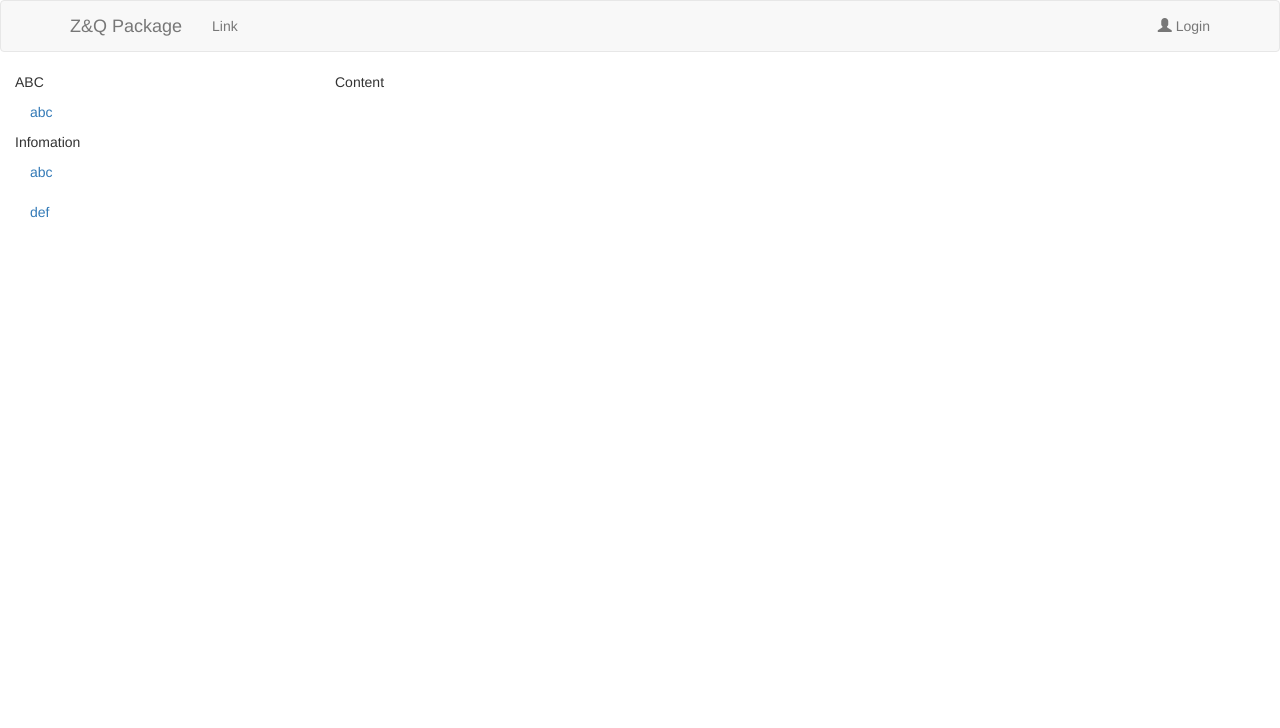
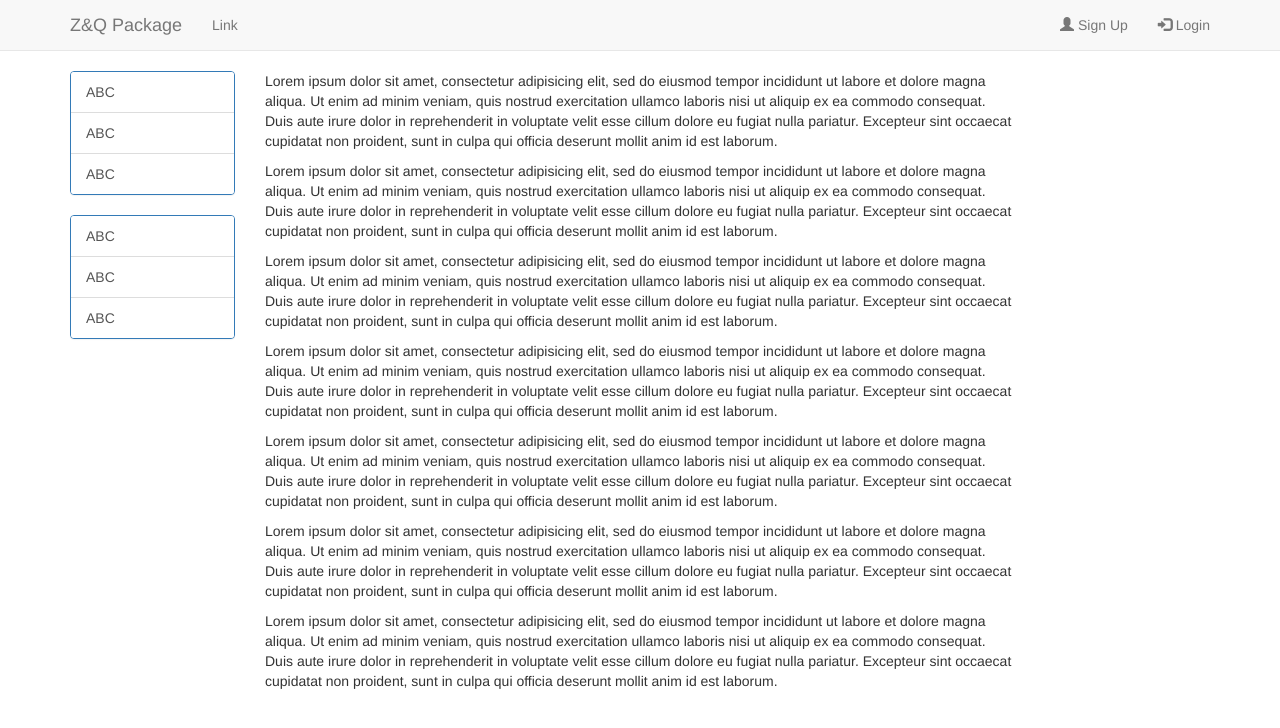
Before and after one commit to chuan137/oz-website, a React app: page / in a window 1280 px wide. Shown: the top 728 px of the page. Built offline with nearby package versions, Linux system fonts and the light colour scheme.

Commit message:
DEV site header, navigation bar

```diff
--- a/app/App.jsx
+++ b/app/App.jsx
@@ -1,60 +1,49 @@
 import React from 'react';
-import { Nav, NavItem, Navbar } from 'react-bootstrap';
 import { Grid, Row, Col } from 'react-bootstrap';
-import { Button } from 'react-bootstrap';
+import { PanelGroup, Panel, ListGroup, ListGroupItem } from 'react-bootstrap'
+
+import SiteHeader from './components/SiteHeader.jsx';
 
 export default class App extends React.Component {
   render() {
     return (
       <div>
-        <Navbar>
-          <Navbar.Header>
-            <Navbar.Brand>
-              <a ref="#">Z&Q Package</a>
-            </Navbar.Brand>
-          </Navbar.Header>
-            <Nav>
-              <NavItem>
-                Link
-              </NavItem>
-            </Nav>
-            <Nav pullRight={true}>
-              <NavItem>
-                 <span className="glyphicon glyphicon-user"></span> Login
-              </NavItem>
-            </Nav>
-        </Navbar>
 
-        <Grid fluid={true}>
+        <SiteHeader />
+        <Grid fluid={false}>
           <Row>
+            <Col md={2}>
+              <Panel header="Chu Dan" bsStyle="primary">
+                <ListGroup fill>
+                  <ListGroupItem href="#">ABC</ListGroupItem>
+                  <ListGroupItem href="#">ABC</ListGroupItem>
+                  <ListGroupItem href="#">ABC</ListGroupItem>
+                </ListGroup>
+              </Panel>
 
-            <Col md={3}  componentClass={'aside'}>
-              <div className='sidebar-nav'>
-                <Nav>
-                  <div className='sidebar-divider'>
-                    ABC
-                  </div>
-                  <NavItem>
-                    abc
-                  </NavItem>
+              <Panel header="Chu Dan 2" bsStyle="primary">
+                <ListGroup fill>
+                  <ListGroupItem href="#">ABC</ListGroupItem>
+                  <ListGroupItem href="#">ABC</ListGroupItem>
+                  <ListGroupItem href="#">ABC</ListGroupItem>
+                </ListGroup>
+              </Panel>
+            </Col>
 
-                  <div className='sidebar-divider'>
-                    Infomation
-                  </div>
-                  <NavItem> abc </NavItem>
-                  <NavItem> def </NavItem>
-                </Nav>
-
-              </div>
-            </Col>
             <Col md={8}>
-              Content
+              <p> Lorem ipsum dolor sit amet, consectetur adipisicing elit, sed do eiusmod tempor incididunt ut labore et dolore magna aliqua. Ut enim ad minim veniam, quis nostrud exercitation ullamco laboris nisi ut aliquip ex ea commodo consequat. Duis aute irure dolor in reprehenderit in voluptate velit esse cillum dolore eu fugiat nulla pariatur. Excepteur sint occaecat cupidatat non proident, sunt in culpa qui officia deserunt mollit anim id est laborum. </p>
+              <p> Lorem ipsum dolor sit amet, consectetur adipisicing elit, sed do eiusmod tempor incididunt ut labore et dolore magna aliqua. Ut enim ad minim veniam, quis nostrud exercitation ullamco laboris nisi ut aliquip ex ea commodo consequat. Duis aute irure dolor in reprehenderit in voluptate velit esse cillum dolore eu fugiat nulla pariatur. Excepteur sint occaecat cupidatat non proident, sunt in culpa qui officia deserunt mollit anim id est laborum. </p>
+              <p> Lorem ipsum dolor sit amet, consectetur adipisicing elit, sed do eiusmod tempor incididunt ut labore et dolore magna aliqua. Ut enim ad minim veniam, quis nostrud exercitation ullamco laboris nisi ut aliquip ex ea commodo consequat. Duis aute irure dolor in reprehenderit in voluptate velit esse cillum dolore eu fugiat nulla pariatur. Excepteur sint occaecat cupidatat non proident, sunt in culpa qui officia deserunt mollit anim id est laborum. </p>
+              <p> Lorem ipsum dolor sit amet, consectetur adipisicing elit, sed do eiusmod tempor incididunt ut labore et dolore magna aliqua. Ut enim ad minim veniam, quis nostrud exercitation ullamco laboris nisi ut aliquip ex ea commodo consequat. Duis aute irure dolor in reprehenderit in voluptate velit esse cillum dolore eu fugiat nulla pariatur. Excepteur sint occaecat cupidatat non proident, sunt in culpa qui officia deserunt mollit anim id est laborum. </p>
+              <p> Lorem ipsum dolor sit amet, consectetur adipisicing elit, sed do eiusmod tempor incididunt ut labore et dolore magna aliqua. Ut enim ad minim veniam, quis nostrud exercitation ullamco laboris nisi ut aliquip ex ea commodo consequat. Duis aute irure dolor in reprehenderit in voluptate velit esse cillum dolore eu fugiat nulla pariatur. Excepteur sint occaecat cupidatat non proident, sunt in culpa qui officia deserunt mollit anim id est laborum. </p>
+              <p> Lorem ipsum dolor sit amet, consectetur adipisicing elit, sed do eiusmod tempor incididunt ut labore et dolore magna aliqua. Ut enim ad minim veniam, quis nostrud exercitation ullamco laboris nisi ut aliquip ex ea commodo consequat. Duis aute irure dolor in reprehenderit in voluptate velit esse cillum dolore eu fugiat nulla pariatur. Excepteur sint occaecat cupidatat non proident, sunt in culpa qui officia deserunt mollit anim id est laborum. </p>
+              <p> Lorem ipsum dolor sit amet, consectetur adipisicing elit, sed do eiusmod tempor incididunt ut labore et dolore magna aliqua. Ut enim ad minim veniam, quis nostrud exercitation ullamco laboris nisi ut aliquip ex ea commodo consequat. Duis aute irure dolor in reprehenderit in voluptate velit esse cillum dolore eu fugiat nulla pariatur. Excepteur sint occaecat cupidatat non proident, sunt in culpa qui officia deserunt mollit anim id est laborum. </p>
             </Col>
 
           </Row>
 
         </Grid>
-              </div>
+      </div>
     )
   }
 }
--- /dev/null
+++ b/app/components/SiteHeader.jsx
@@ -0,0 +1,38 @@
+import React, { Component } from 'react';
+import { Nav, NavItem, Navbar } from 'react-bootstrap';
+
+export default class  SiteHeader extends Component {
+
+  render() {
+    return (
+
+      <Navbar staticTop>
+        <Navbar.Header>
+          <Navbar.Brand>
+            <a ref="#">Z&Q Package</a>
+          </Navbar.Brand>
+          <Navbar.Toggle />
+        </Navbar.Header>
+        <Navbar.Collapse>
+
+          <Nav bsStyle="pills">
+            <NavItem> Link </NavItem>
+          </Nav>
+          <Nav pullRight>
+            <NavItem>
+               <span className="glyphicon glyphicon-user"></span> Sign Up
+            </NavItem>
+
+            <NavItem>
+               <span className="glyphicon glyphicon-log-in"></span> Login
+            </NavItem>
+          </Nav>
+
+        </Navbar.Collapse>
+
+
+      </Navbar>
+
+    );
+  }
+}
```
